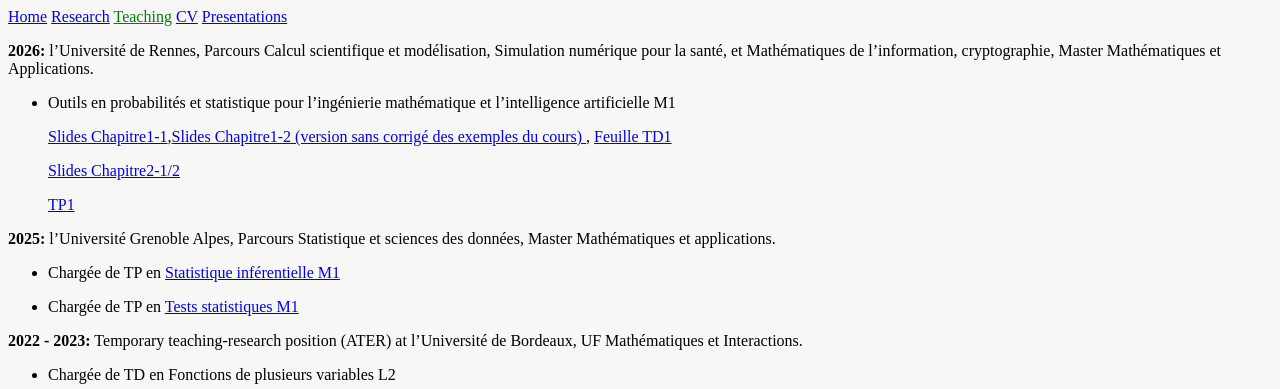
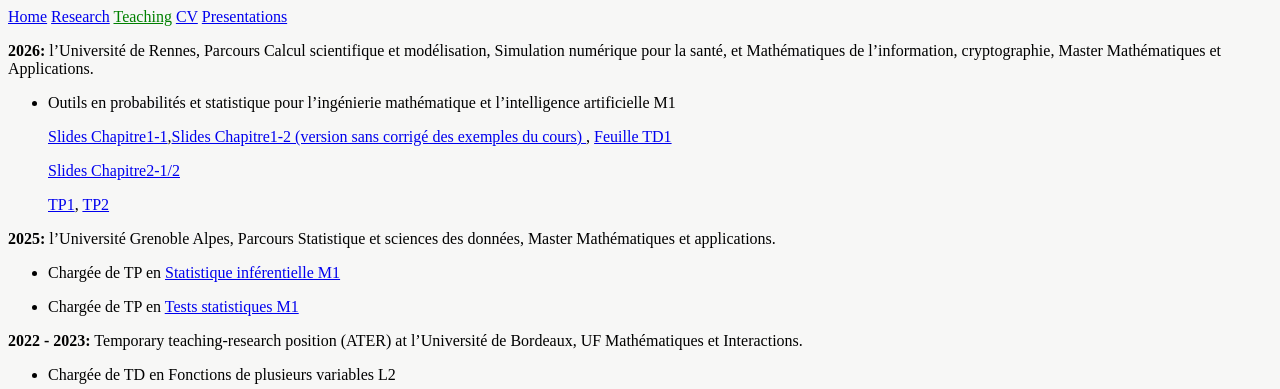
Before and after one commit to yiyej/yiyej.github.io, a Jekyll site: the page built from teaching.md, in a window 1280 px wide. Shown: the top 389 px of the page. Built offline with Jekyll 4.4.1, drawn with Linux system fonts in a browser that asks for light colours.

Commit message:
Update teaching.md

```diff
--- a/teaching.md
+++ b/teaching.md
@@ -10,7 +10,7 @@ title: Teaching
 
   <a href="/assets/rennes/2627/ops/ops_ch2_slides-1-70.pdf">Slides Chapitre2-1/2</a>
 
-  <a href="/assets/rennes/2627/ops/tp1_ops2627.pdf">TP1</a>
+  <a href="/assets/rennes/2627/ops/tp1_ops2627.pdf">TP1</a>, <a href="/assets/rennes/2627/ops/TP2_OPS_2026_2027_machine_etudiants.pdf">TP2</a>
 
 
 **2025:** l’Université Grenoble Alpes, Parcours Statistique et sciences des données, Master Mathématiques et applications.
```
